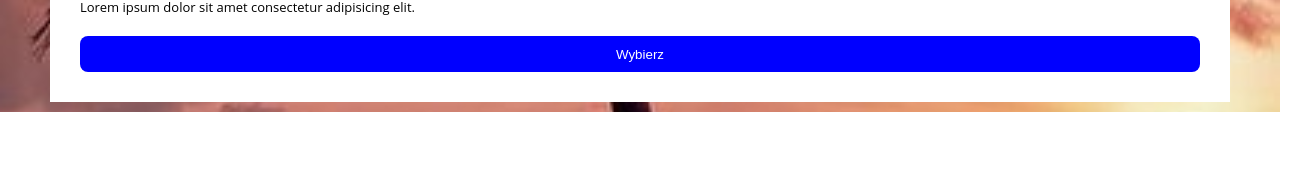
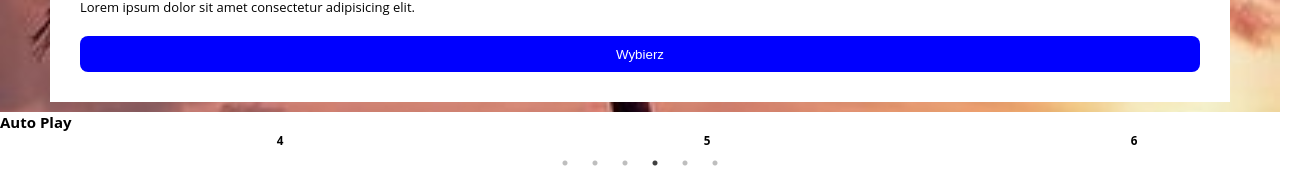
Before and after one commit to Szymofcion/React-Holiday, a React (Create React App) app: page / in a window 1280 px wide. Shown: the part 7167-7337 px from the top of the page, 1305 px wide, since content can reach past the window. Before the commit the page ends 7279 px from the top, so only its background shows below. Built offline with nearby package versions, Linux system fonts and the light colour scheme.

Commit message:
added react slick

```diff
--- a/package.json
+++ b/package.json
@@ -10,7 +10,9 @@
     "react": "^18.2.0",
     "react-dom": "^18.2.0",
     "react-scripts": "5.0.1",
+    "react-slick": "^0.29.0",
     "sass": "^1.57.1",
+    "slick-carousel": "^1.8.1",
     "web-vitals": "^2.1.4"
   },
   "scripts": {
--- a/src/App.js
+++ b/src/App.js
@@ -3,6 +3,7 @@ import Dreams from "./component/Dreams";
 import Beautifier from "./component/UI/Beautifier";
 import Island from "./component/Island";
 import Offers from "./component/Offers";
+import AutoPlay from './component/slick/Slick'
 import "./App.css";
 
 function App() {
@@ -13,6 +14,7 @@ function App() {
       <Beautifier />
       <Island />
       <Offers/>
+      <AutoPlay/>
 
     </div>
   );
--- a/src/component/Offers.scss
+++ b/src/component/Offers.scss
@@ -9,7 +9,6 @@
     background-position: center;
     background-attachment: fixed;
 
-    &__box {}
 
     &__option {
 
--- /dev/null
+++ b/src/component/slick/Slick.js
@@ -0,0 +1,45 @@
+import React, { Component } from "react";
+import Slider from "react-slick";
+
+import "slick-carousel/slick/slick.css";
+import "slick-carousel/slick/slick-theme.css";
+
+export default class AutoPlay extends Component {
+  render() {
+    const settings = {
+      dots: true,
+      infinite: true,
+      slidesToShow: 3,
+      slidesToScroll: 1,
+      autoplay: true,
+      speed: 2000,
+      autoplaySpeed: 2000,
+      cssEase: "linear"
+    };
+    return (
+      <div>
+        <h2>Auto Play</h2>
+        <Slider {...settings}>
+          <div>
+            <h3>1</h3>
+          </div>
+          <div>
+            <h3>2</h3>
+          </div>
+          <div>
+            <h3>3</h3>
+          </div>
+          <div>
+            <h3>4</h3>
+          </div>
+          <div>
+            <h3>5</h3>
+          </div>
+          <div>
+            <h3>6</h3>
+          </div>
+        </Slider>
+      </div>
+    );
+  }
+}
```
Also changed, not shown: 1 other file (tests, documents, lock files or other folders).
